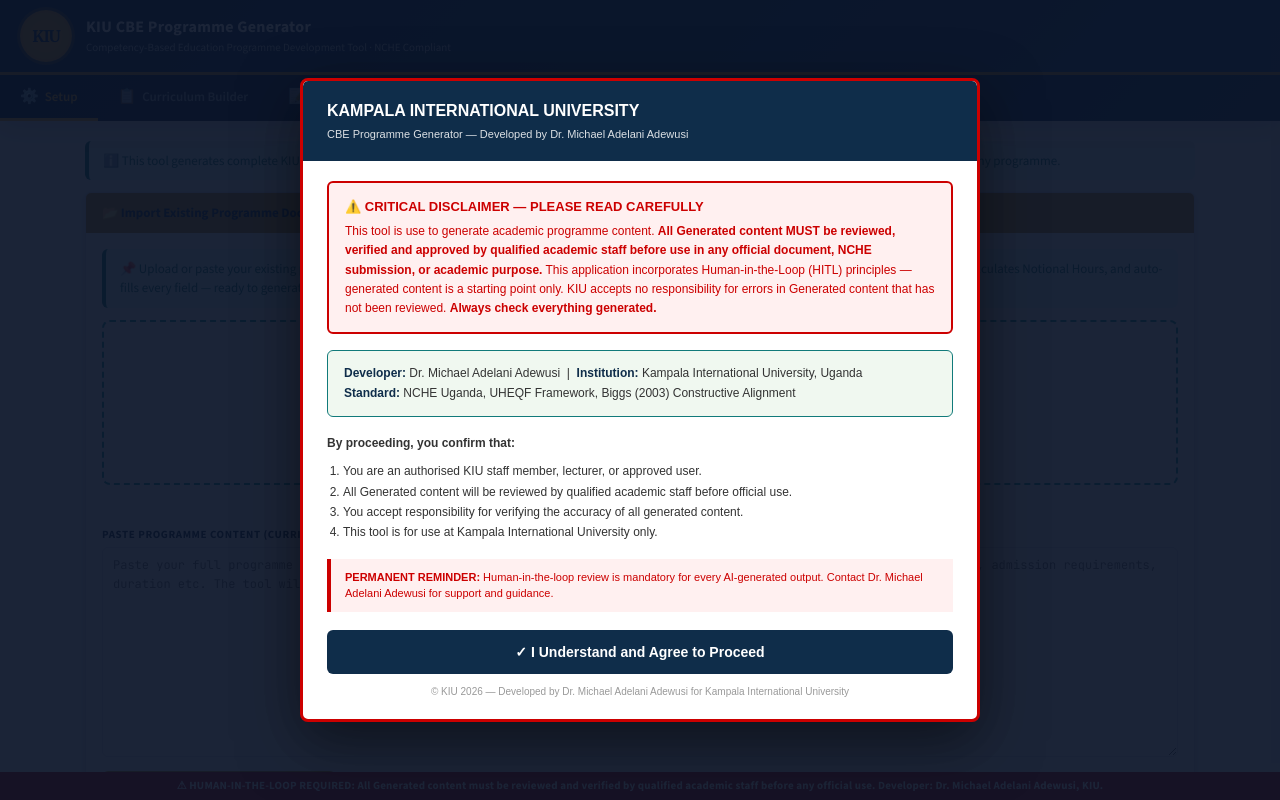
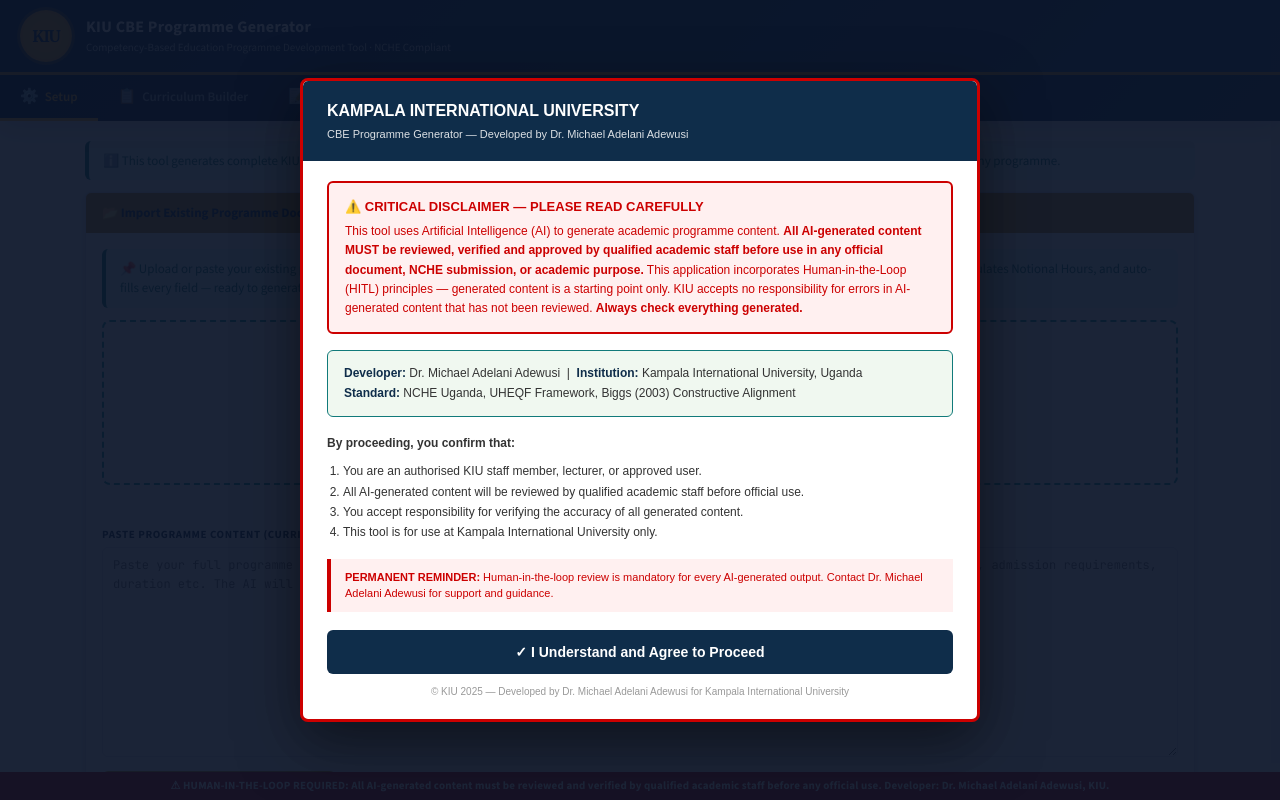
Before and after one commit to mikeade3000/FULL-CBC-KIU-CURRICULUM, a website: page index.html in a window 1280 px wide. Shown: the top 800 px of the page. Drawn offline with nearby package versions, Linux system fonts and the light colour scheme.

Commit message:
Update disclaimer and references to AI-generated content

```diff
--- a/index.html
+++ b/index.html
@@ -441,11 +441,11 @@
       <div style="background:#fff0f0;border:2px solid #c00;border-radius:6px;padding:14px 16px;margin-bottom:16px;">
         <div style="color:#c00;font-weight:700;font-size:13px;margin-bottom:6px;">&#9888;&#65039; CRITICAL DISCLAIMER &mdash; PLEASE READ CAREFULLY</div>
         <p style="color:#c00;font-size:12px;margin:0;line-height:1.6">
-          This tool is use to generate academic programme content.
-          <strong>All Generated content MUST be reviewed, verified and approved by qualified academic staff
+          This tool uses Artificial Intelligence (AI) to generate academic programme content.
+          <strong>All AI-generated content MUST be reviewed, verified and approved by qualified academic staff
           before use in any official document, NCHE submission, or academic purpose.</strong>
           This application incorporates Human-in-the-Loop (HITL) principles &mdash; generated content is a
-          starting point only. KIU accepts no responsibility for errors in Generated content that has not
+          starting point only. KIU accepts no responsibility for errors in AI-generated content that has not
           been reviewed. <strong>Always check everything generated.</strong>
         </p>
       </div>
@@ -458,7 +458,7 @@
         <strong>By proceeding, you confirm that:</strong>
         <ol style="margin:8px 0 0 16px;padding:0">
           <li>You are an authorised KIU staff member, lecturer, or approved user.</li>
-          <li>All Generated content will be reviewed by qualified academic staff before official use.</li>
+          <li>All AI-generated content will be reviewed by qualified academic staff before official use.</li>
           <li>You accept responsibility for verifying the accuracy of all generated content.</li>
           <li>This tool is for use at Kampala International University only.</li>
         </ol>
@@ -471,7 +471,7 @@
         &#10003; I Understand and Agree to Proceed
       </button>
       <p style="text-align:center;font-size:10px;color:#999;margin:10px 0 0">
-        &#169; KIU 2026 &mdash; Developed by Dr. Michael Adelani Adewusi for Kampala International University
+        &#169; KIU 2025 &mdash; Developed by Dr. Michael Adelani Adewusi for Kampala International University
       </p>
     </div>
   </div>
@@ -523,7 +523,7 @@
     </div>
     <div id="import-body" class="card-body">
       <div class="alert alert-info">
-        📌 Upload or paste your existing programme document. The tool reads it, extracts all metadata, restructures courses into CBE format with proper KIU codes, calculates Notional Hours, and auto-fills every field — ready to generate.
+        📌 Upload or paste your existing programme document. The AI reads it, extracts all metadata, restructures courses into CBE format with proper KIU codes, calculates Notional Hours, and auto-fills every field — ready to generate.
       </div>
       <div id="drop-zone" onclick="document.getElementById('file-upload').click()"
         style="border:2.5px dashed var(--teal2);border-radius:8px;padding:28px;text-align:center;cursor:pointer;background:var(--gray-50);transition:all .2s;margin-bottom:14px;"
@@ -538,7 +538,7 @@
       <div style="text-align:center;font-size:12px;color:var(--gray-500);margin:10px 0;">— OR paste programme text below —</div>
       <div class="fld">
         <label>Paste Programme Content (curriculum tables, course lists, objectives, requirements — everything)</label>
-        <textarea id="import-text" rows="10" placeholder="Paste your full programme document here including course codes, names, credit units, contact hours, programme objectives, admission requirements, duration etc. The tool will intelligently extract and restructure it all." style="font-size:12px;font-family:var(--font-mono);line-height:1.6;"></textarea>
+        <textarea id="import-text" rows="10" placeholder="Paste your full programme document here including course codes, names, credit units, contact hours, programme objectives, admission requirements, duration etc. The AI will intelligently extract and restructure it all." style="font-size:12px;font-family:var(--font-mono);line-height:1.6;"></textarea>
       </div>
       <div id="import-file-info" style="display:none;" class="alert alert-success">
         <span id="import-file-name"></span>
@@ -1340,7 +1340,7 @@
 // Set this to your Render deployment URL (where OPENROUTER_API_KEY is stored as env var)
 var BACKEND_URL = (typeof window !== 'undefined' && window.KIU_BACKEND_URL)
   ? window.KIU_BACKEND_URL
-  : 'https://kiu-cbe-api.onrender.com';
+  : 'https://full-cbc-kiu-curriculum.onrender.com';
 
 async function callLlama(prompt, system, maxTokens) {
   maxTokens = maxTokens || 2000;
@@ -2563,7 +2563,7 @@
 
 var _db = null;
 var REGISTRY_BACKEND = (typeof window !== 'undefined' && window.KIU_BACKEND_URL)
-  ? window.KIU_BACKEND_URL : 'https://kiu-cbe-api.onrender.com';
+  ? window.KIU_BACKEND_URL : 'https://full-cbc-kiu-curriculum.onrender.com';
 
 // ── Open IndexedDB ────────────────────────────────────────────────────────────
 function openRegistryDB() {
@@ -2817,7 +2817,7 @@
   var bar = document.createElement('div');
   bar.id = 'hitl-bar';
   bar.style.cssText = 'position:fixed;bottom:0;left:0;right:0;background:#b00;color:#fff;text-align:center;padding:6px 12px;font-size:11px;font-weight:700;z-index:9997;letter-spacing:0.2px';
-  bar.innerHTML = '&#9888; HUMAN-IN-THE-LOOP REQUIRED: All Generated content must be reviewed and verified by qualified academic staff before any official use. Developer: Dr. Michael Adelani Adewusi, KIU.';
+  bar.innerHTML = '&#9888; HUMAN-IN-THE-LOOP REQUIRED: All AI-generated content must be reviewed and verified by qualified academic staff before any official use. Developer: Dr. Michael Adelani Adewusi, KIU.';
   document.body.appendChild(bar);
 }
 
```
